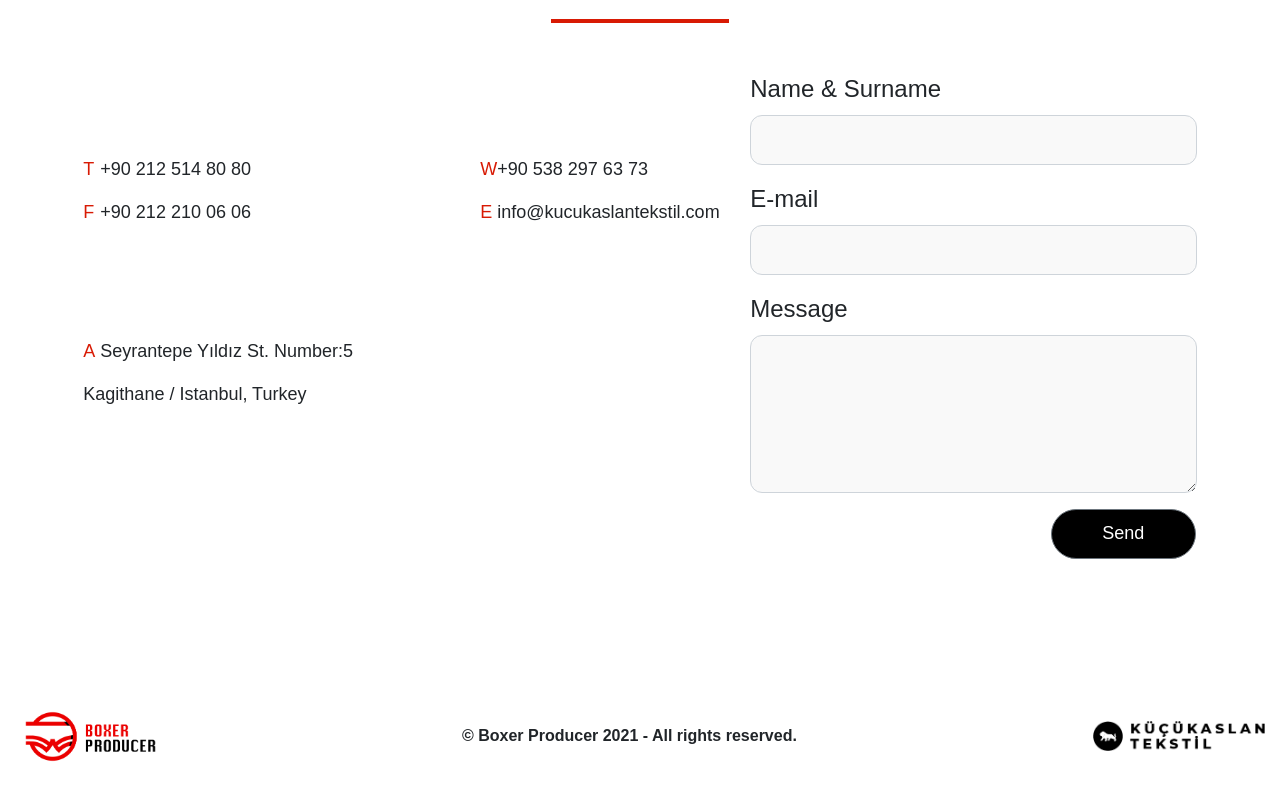
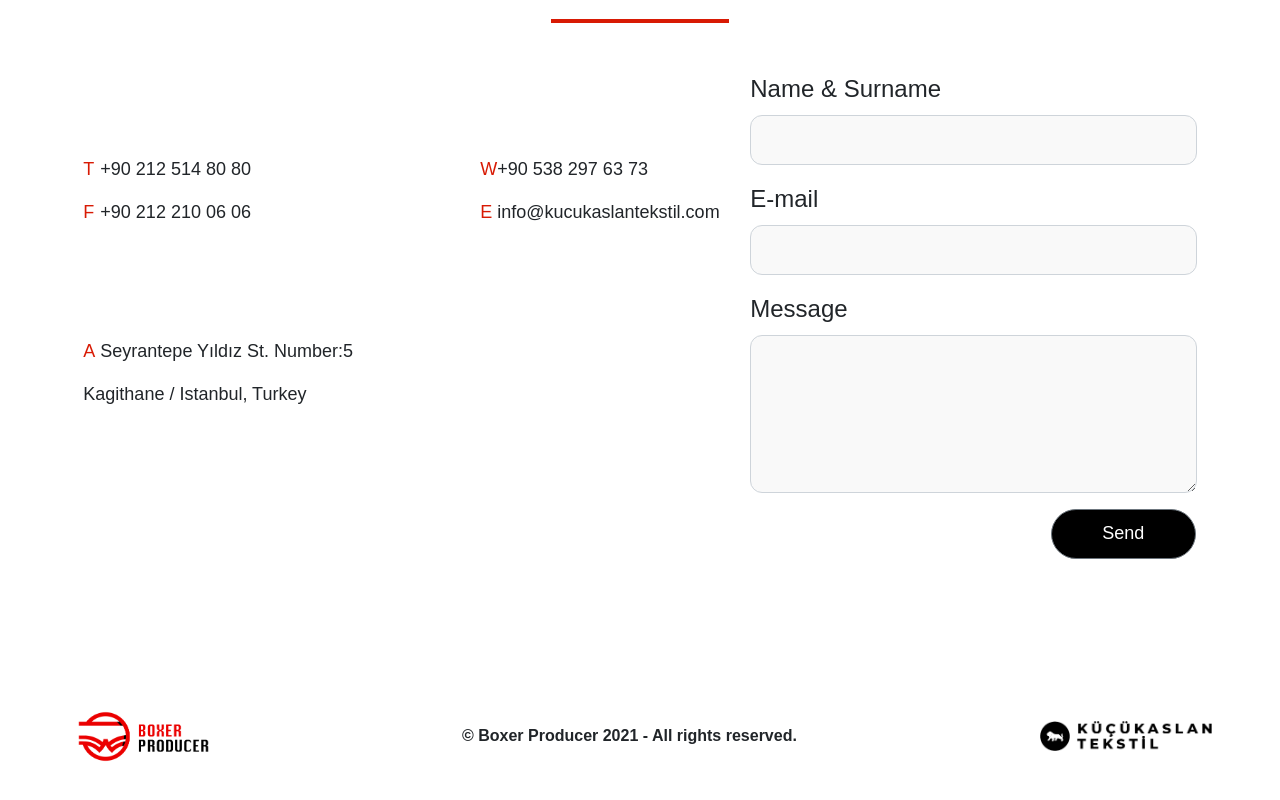
Before and after one commit to Sezer-dev/Boxer-Producer, a Nuxt app: page / in a window 1280 px wide. Shown: the part 2363-3163 px from the top of the page. Built offline with nearby package versions, Linux system fonts and the light colour scheme.

Commit message:
Changed row column to 11

```diff
--- a/components/Footer.vue
+++ b/components/Footer.vue
@@ -2,7 +2,7 @@
   <footer class="container-fluid bg-white py-md-5 py-0 mt-md-5 mt-0">
     <div class="row d-flex justify-content-center footer-row">
       <div
-        class="col-12 d-flex flex-md-row flex-column justify-content-center justify-content-md-between align-items-center"
+        class="col-11 d-flex flex-md-row flex-column justify-content-center justify-content-md-between align-items-center"
       >
         <div class="py-2 py-md-0">
           <Logo />
```
